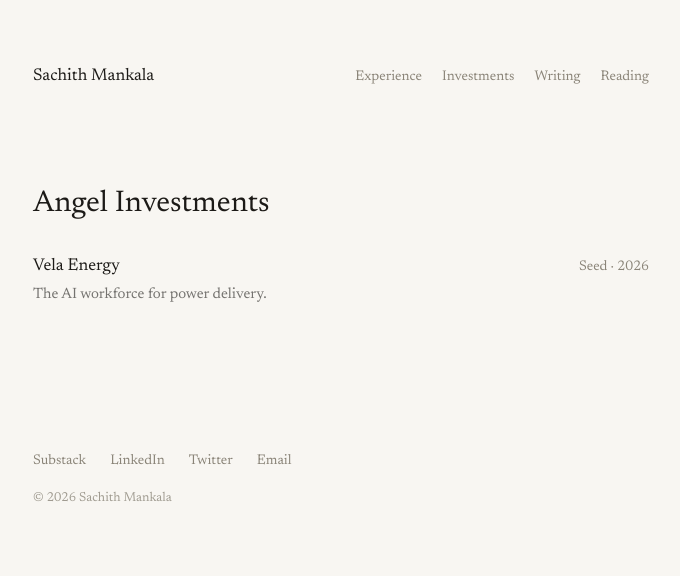
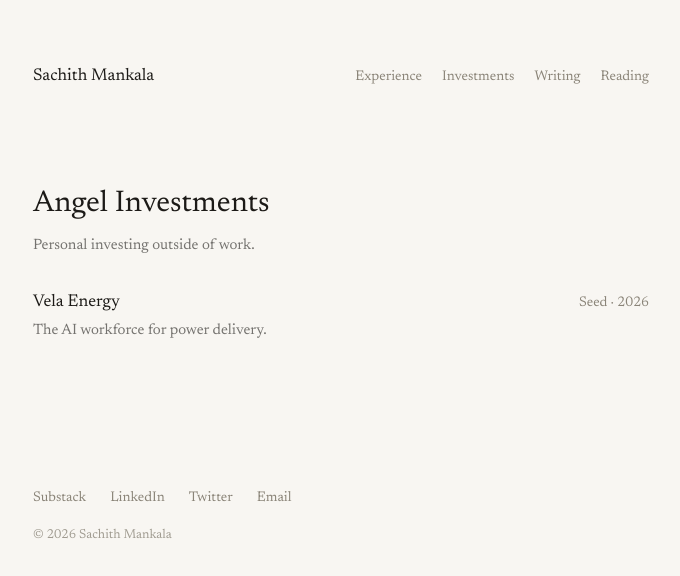
Before and after one commit to sachith-m/website, a Next.js app: page /angel-investments in a window 1280 px wide. Shown: the top 576 px of the page, without its empty margins (299-979 px from the left). Built offline with nearby package versions, Linux system fonts and the light colour scheme.

Commit message:
Add summary to Angel Investments page
Co-Authored-By: Claude Opus 5.5 <noreply@anthropic.com>

```diff
--- a/components/AngelInvestments.tsx
+++ b/components/AngelInvestments.tsx
@@ -4,6 +4,9 @@ export default function AngelInvestments() {
   return (
     <section className="pt-16 sm:pt-24">
       <h1 className="text-2xl sm:text-3xl text-foreground">Angel Investments</h1>
+      <p className="mt-3 text-[15px] leading-relaxed text-foreground/60">
+        Personal investing outside of work.
+      </p>
       <ul className="mt-8 space-y-6">
         {siteConfig.angelInvestments.map((item) => (
           <li key={item.company}>
```
